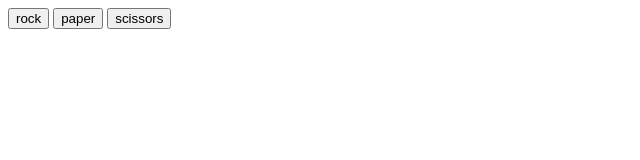
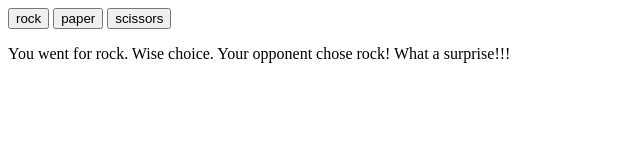
Before and after one commit to tramio/TOP-rock-paper-scissors, a plain HTML site: page index.html in a window 1280 px wide. Both pictures are taken after a click on the button "rock". Shown: the whole page, without its empty margins (0-640 px from the left). Drawn offline with Linux system fonts and the light colour scheme.

Commit message:
add results div to index.html, turn console.log narration into DOM methods in script.js

```diff
--- a/index.html
+++ b/index.html
@@ -9,5 +9,6 @@
     <button value="rock" class="gameOptions">rock</button>
     <button value="paper" class="gameOptions">paper</button>
     <button value="scissors" class="gameOptions">scissors</button>
+    <div id="results"></div>
 </body>
 </html>
--- a/script.js
+++ b/script.js
@@ -15,7 +15,9 @@ function playRound(playerSelection) {
     let equaMessage = "It's a tie! Keep going!";
     let defaultMessage = "Your opponent broke! Someone must fix this game!";
 
-    console.log("You went for " + playerSelection + ". Wise choice.","\n","Your opponent chose " + computerSelection + "! What a surprise!!!");
+    let initialNarration = document.createElement("p");
+    initialNarration.textContent = "You went for " + playerSelection + ". Wise choice. Your opponent chose " + computerSelection + "! What a surprise!!!";
+    divResults.appendChild(initialNarration);
 
     if (playerSelection == "rock") {
         switch (computerSelection) {
@@ -94,3 +96,5 @@ const buttons = document.querySelectorAll(".gameOptions");
 buttons.forEach((button) => {
     button.addEventListener("click", () => playRound(button.value));
 });
+
+const divResults = document.querySelector("#results");
```
